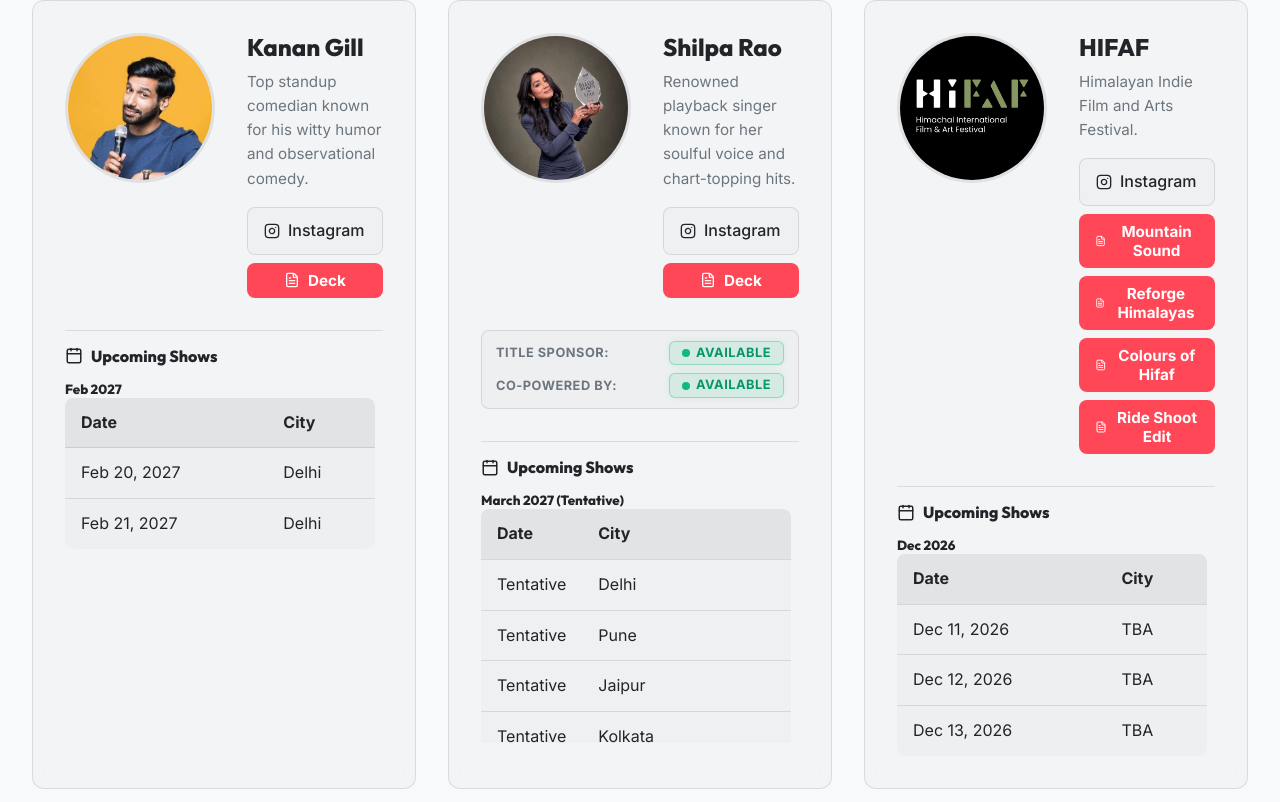
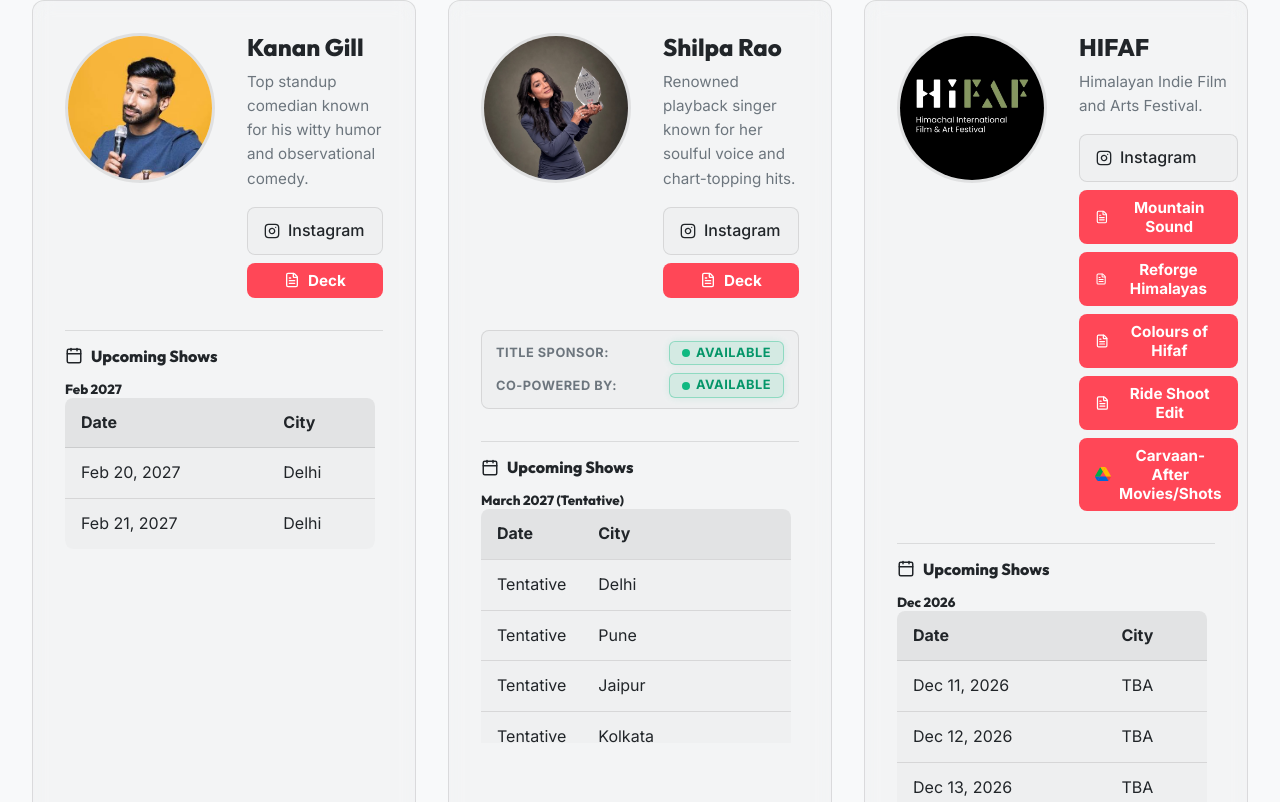
Before and after one commit to radheyyyyy/Oriole-Entertainment, a React (Vite) app: page / in a window 1280 px wide. Shown: the part 2098-2900 px from the top of the page. Built offline with nearby package versions, Linux system fonts and the light colour scheme.

Commit message:
added hifaf drive folder

```diff
--- a/src/components/ArtistList.jsx
+++ b/src/components/ArtistList.jsx
@@ -51,6 +51,10 @@ const ArtistList = () => {
           "Dec 13, 2026 - TBA"
         ],
         instagram: "https://www.instagram.com/hifaf_/?hl=en",
+        driveLink: {
+          name: "Carvaan- After Movies/Shots",
+          url: "https://drive.google.com/drive/folders/1Gb_JhNpGytbxHncJyufrw2mM5oIJrqrc"
+        },
         pdfs: [
           { name: "Mountain Sound", file: "1. MOUNTAIN SOUND LAB_compressed.pdf" },
           { name: "Reforge Himalayas", file: "2. REFORGE THE HIMALAYAS_compressed.pdf" },
@@ -635,6 +639,21 @@ const ArtistList = () => {
                           <FileText size={16} /> Deck
                         </button>
                       )}
+                      {artist.driveLink && (
+                        <button
+                          className="btn-primary btn-small"
+                          onClick={() => window.open(artist.driveLink.url, '_blank')}
+                        >
+                          <img
+                            src="/images/brands/google-drive.svg"
+                            alt="Google Drive"
+                            width="16"
+                            height="16"
+                            style={{ objectFit: 'contain', flexShrink: 0 }}
+                          />
+                          {artist.driveLink.name}
+                        </button>
+                      )}
                     </div>
                   </div>
                 </div>
```
Also changed, not shown: src/components/UpcomingTours.jsx (+20 -0 lines), public/images/brands/google-drive.svg (added), public/images/google-drive.svg (added).
